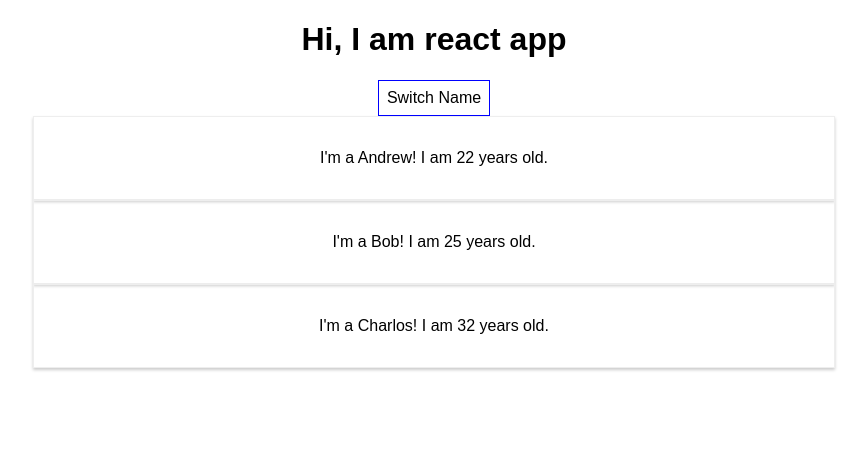
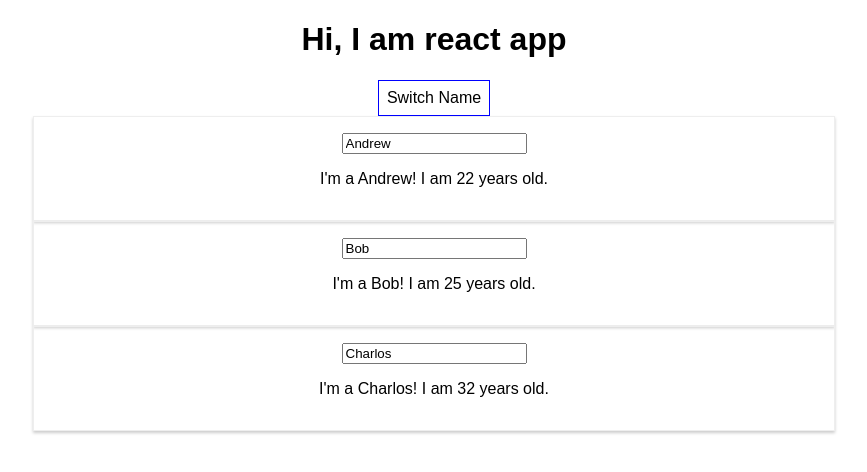
Before and after one commit to HuynhHongAn/React-Course-React-complete-guild, a React (Create React App) app: page / in a window 1280 px wide. Both pictures are taken after a click on the button "Switch Name". Shown: the top 472 px of the page, without its empty margins (206-1073 px from the left). Built offline with nearby package versions, Linux system fonts and the light colour scheme.

Commit message:
Update data onChange input

```diff
--- a/src/App.js
+++ b/src/App.js
@@ -13,6 +13,24 @@ class App extends Component {
     showPersons: false
 
   });
+
+  nameChangedHandler = (event, id) => {
+    const personIndex = this.state.persons.findIndex(p => {
+      return p.id === id;
+    })
+    let person = {
+      ...this.state.persons[personIndex]
+    }
+
+    person.name = event.target.value;
+
+    let persons = [...this.state.persons];
+
+    persons[personIndex] = person;
+    this.setState({
+      persons: persons
+    })
+  }
 
   deletePersonHandler(personIndex) {
     // const persons = this.state.persons.split();
@@ -45,6 +63,7 @@ class App extends Component {
               age={person.age}
               click={() => this.deletePersonHandler(index)}
               key={person.id}
+              changed={(event) => this.nameChangedHandler(event, person.id)}
             />
           })}
         </div>
--- a/src/Person/Person.js
+++ b/src/Person/Person.js
@@ -4,6 +4,7 @@ import './Person.css';
 const person = (props) => {
     return (
         <div className="person">
+            <input onChange={props.changed} value={props.name}></input>
             <p onClick={props.click}>I'm a {props.name}! I am {props.age} years old.</p>
             <p>{props.children}</p>
         </div>
```
